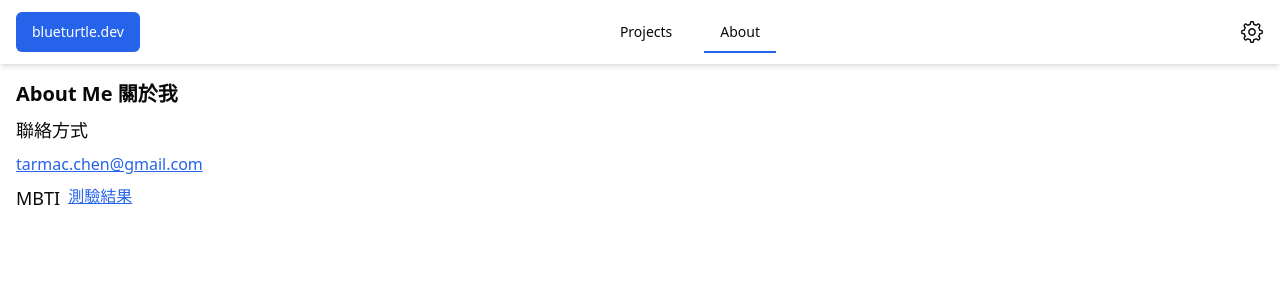
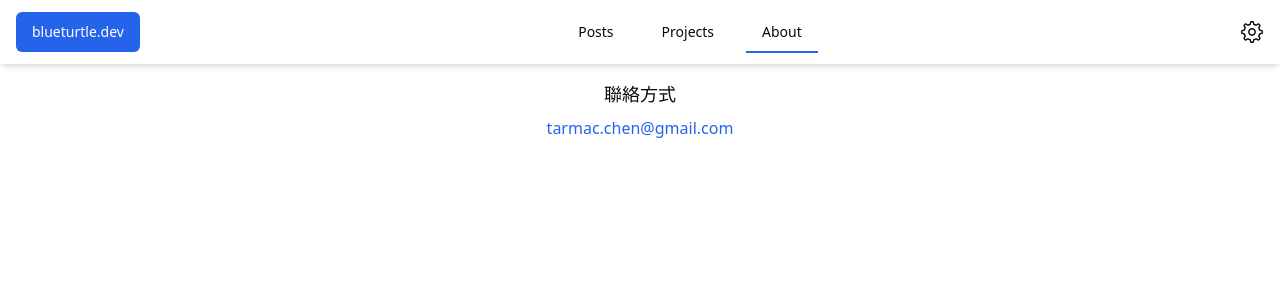
Before and after one commit to tarmacChen/blueturtle.dev, a Next.js app: page /about in a window 1280 px wide. Shown: the top 300 px of the page. Built offline with nearby package versions, Linux system fonts and the light colour scheme.

Commit message:
add post
adjust about page

```diff
--- a/src/components/DesktopNavbar.tsx
+++ b/src/components/DesktopNavbar.tsx
@@ -41,6 +41,10 @@ export function DesktopNavbar() {
         <NavigationMenuList>
           <NavigationMenuItem>
             <LinkItem
+              href="/"
+              name="Posts"
+            />
+            <LinkItem
               href="/projects"
               name="Projects"
             />
--- a/src/pages/about/index.tsx
+++ b/src/pages/about/index.tsx
@@ -1,20 +1,15 @@
 import { BasicPage } from '@/components/BasicPage';
 import type { GetStaticProps, InferGetStaticPropsType } from 'next';
-import Image from 'next/image';
 
 type AboutInfo = {
   title: string;
   email: string;
-  mbtiImageUrl: string;
-  mbtiLinkUrl: string;
 };
 
 export const getStaticProps = (() => {
   const info: AboutInfo = {
-    title: 'About Me 關於我',
+    title: '關於我',
     email: 'tarmac.chen@gmail.com',
-    mbtiImageUrl: '/img/mbti.png',
-    mbtiLinkUrl: 'https://www.16personalities.com/tw/結果/intj-t/m/ui1x55vpy',
   };
 
   return { props: { info: info } };
@@ -25,20 +20,9 @@ export default function AboutPage({
 }: InferGetStaticPropsType<typeof getStaticProps>) {
   return (
     <BasicPage>
-      <div className="flex flex-col gap-2">
-        <h1 className="text-xl font-bold">{info.title}</h1>
-        <h2 className="text-lg">聯絡方式</h2>
-        <a className="text-blue-600 underline">{info.email}</a>
-        <div className="flex flex-row gap-2">
-          <h2 className="text-lg">MBTI</h2>
-          <a
-            href={info.mbtiLinkUrl}
-            target="
-          _blank"
-            className="text-blue-600 underline">
-            測驗結果
-          </a>
-        </div>
+      <div className="mx-auto flex flex-col gap-2 text-center">
+        <h1 className="text-lg">聯絡方式</h1>
+        <a className="text-blue-600 dark:text-white">{info.email}</a>
       </div>
     </BasicPage>
   );
```
Also changed, not shown: contents/posts/pallas.md (added, +42 -0 lines).
